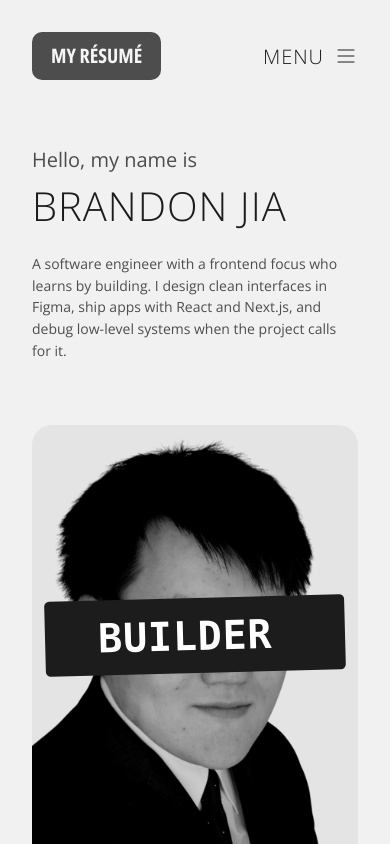
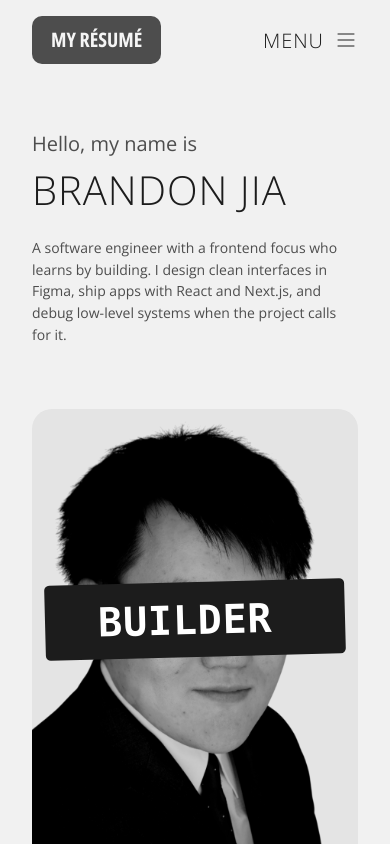
Before and after one commit to brandonj4564/brandonj4564.github.io, a Next.js app: page / in a window 390 px wide. Shown: the top 844 px of the page. Built offline with nearby package versions, Linux system fonts and the light colour scheme.

Commit message:
feat: change spacing on mobile header

```diff
--- a/components/Header.tsx
+++ b/components/Header.tsx
@@ -51,7 +51,7 @@ export default function Header() {
             <header>
                 {/* Centered content inside */}
                 {isMobile ?
-                    <Container size="xl" p="2rem 2rem 1rem 2rem">
+                    <Container size="xl" p="1rem 2rem">
                         <Drawer
                             opened={opened} onClose={close} position="right"
                             title={<Text className="project-card-title" fz="lg" c="darkestColor">
```
